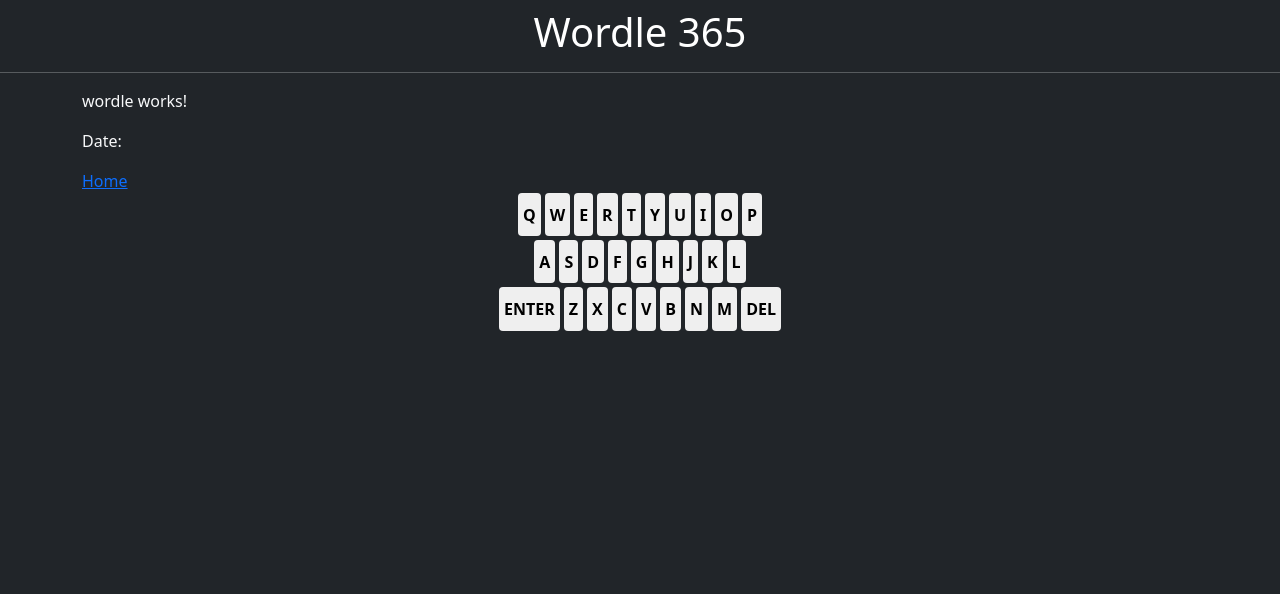
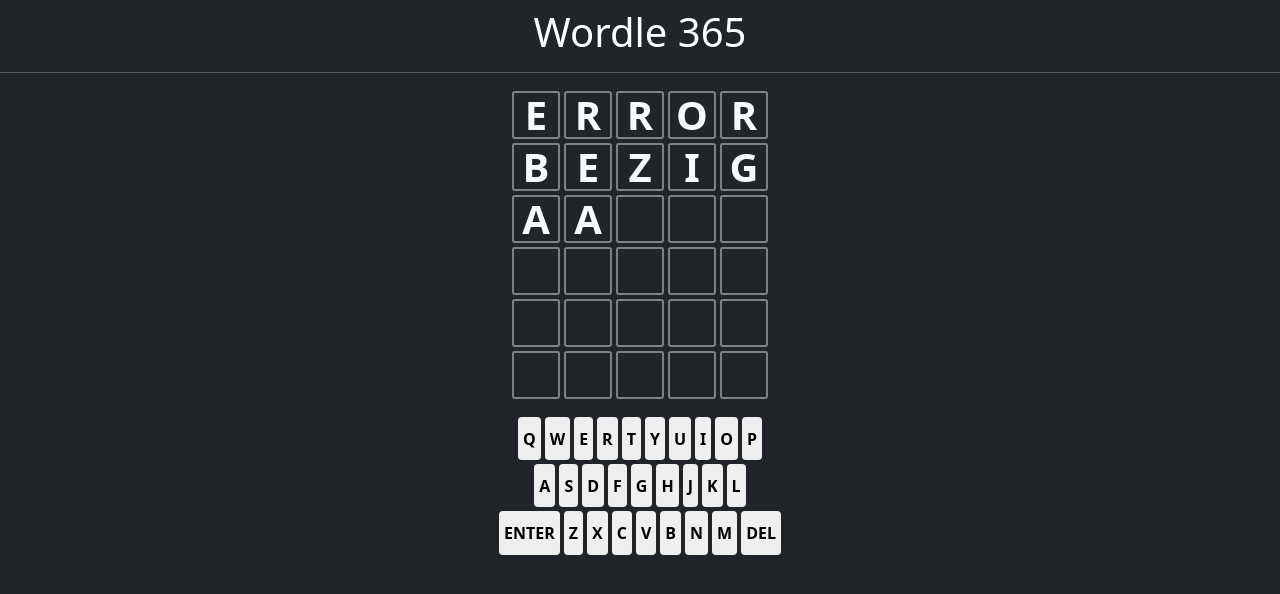
Before and after one commit to ricoapon/wordle-365, an Angular app: page /wordle in a window 1280 px wide. Shown: the top 594 px of the page. Built offline with nearby package versions, Linux system fonts and the light colour scheme.

Commit message:
Add words on screen

```diff
--- /dev/null
+++ b/src/app/wordle/word-letter/word-letter.component.css
@@ -0,0 +1,13 @@
+div {
+  border: 2px solid gray;
+  border-radius: 3px;
+  margin: 2px;
+  font-size: 2.5rem;
+  font-weight: 700;
+  height: 3rem;
+  width: 3rem;
+  display: flex;
+  justify-content: center;
+  align-items: center;
+  text-transform: uppercase;
+}
--- /dev/null
+++ b/src/app/wordle/word-letter/word-letter.component.html
@@ -0,0 +1,3 @@
+<div>
+  {{ letter }}
+</div>
--- /dev/null
+++ b/src/app/wordle/word/word.component.css
@@ -0,0 +1,3 @@
+.letter-row {
+  display: flex;
+}
--- /dev/null
+++ b/src/app/wordle/word/word.component.html
@@ -0,0 +1,3 @@
+<div class="letter-row">
+  <app-word-letter *ngFor="let letter of letters()" [letter]="letter"></app-word-letter>
+</div>
--- /dev/null
+++ b/src/app/wordle/word/word.component.ts
@@ -0,0 +1,28 @@
+import {Component, Input} from '@angular/core';
+import {WordLetterComponent} from "../word-letter/word-letter.component";
+import {NgForOf} from "@angular/common";
+
+@Component({
+  selector: 'app-word',
+  standalone: true,
+  imports: [
+    WordLetterComponent,
+    NgForOf
+  ],
+  templateUrl: './word.component.html',
+  styleUrl: './word.component.css'
+})
+export class WordComponent {
+  @Input() word: String;
+
+  letters(): String[] {
+    const letters = this.word.split('');
+    // We need to make sure that we always have exactly 5 letters on the screen.
+    // So we fill the arrays with empty strings until we have 5 total values.
+    while (letters.length < 5) {
+      letters.push('');
+    }
+
+    return letters;
+  }
+}
--- a/src/app/wordle/wordle.component.css
+++ b/src/app/wordle/wordle.component.css
@@ -0,0 +1,5 @@
+.centered-container {
+  display: flex;
+  align-items: center;
+  flex-direction: column;
+}
--- a/src/app/wordle/wordle.component.html
+++ b/src/app/wordle/wordle.component.html
@@ -1,5 +1,5 @@
-<p>wordle works!</p>
-<p>Date: {{ date }}</p>
-<a routerLink="/">Home</a>
+<div class="centered-container">
+  <app-word *ngFor="let word of guessedWords" [word]="word"></app-word>
 
-<app-keyboard></app-keyboard>
+  <app-keyboard class="pt-3"></app-keyboard>
+</div>
--- a/src/app/wordle/wordle.component.ts
+++ b/src/app/wordle/wordle.component.ts
@@ -1,19 +1,26 @@
 import {Component, OnInit} from '@angular/core';
 import {ActivatedRoute, RouterLink} from "@angular/router";
 import {KeyboardComponent} from "./keyboard/keyboard.component";
+import {WordComponent} from "./word/word.component";
+import {NgForOf} from "@angular/common";
 
 @Component({
   selector: 'app-wordle',
   standalone: true,
   imports: [
     RouterLink,
-    KeyboardComponent
+    KeyboardComponent,
+    WordComponent,
+    NgForOf
   ],
   templateUrl: './wordle.component.html',
   styleUrl: './wordle.component.css'
 })
 export class WordleComponent implements OnInit {
   protected date: Date | undefined;
+  // TODO: eventually remove this implemented value with a dynamic value.
+  protected answer: String = "hallo";
+  protected guessedWords: String[] = ['error', 'bezig', 'aa', '', '', '']
 
   constructor(private route: ActivatedRoute) {}
 
```
Also changed, not shown: src/app/wordle/word-letter/word-letter.component.ts (added, +12 -0 lines), 2 other files (tests, documents, lock files or other folders).
